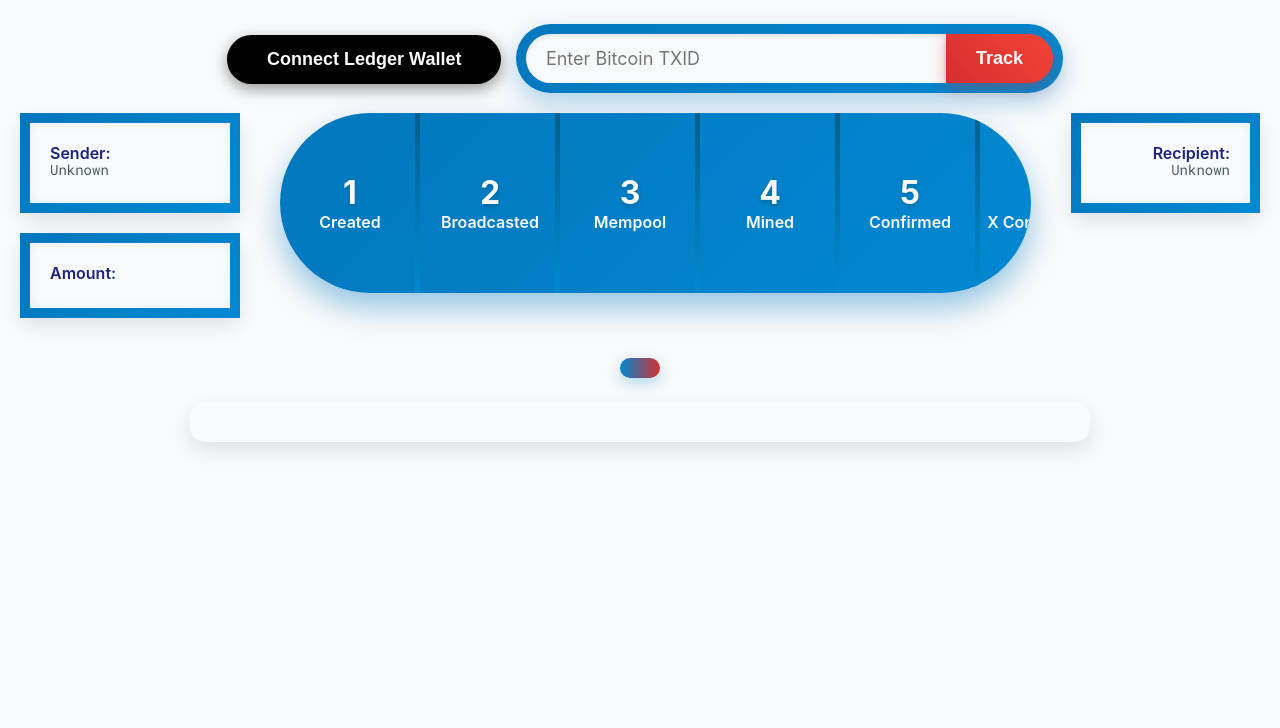
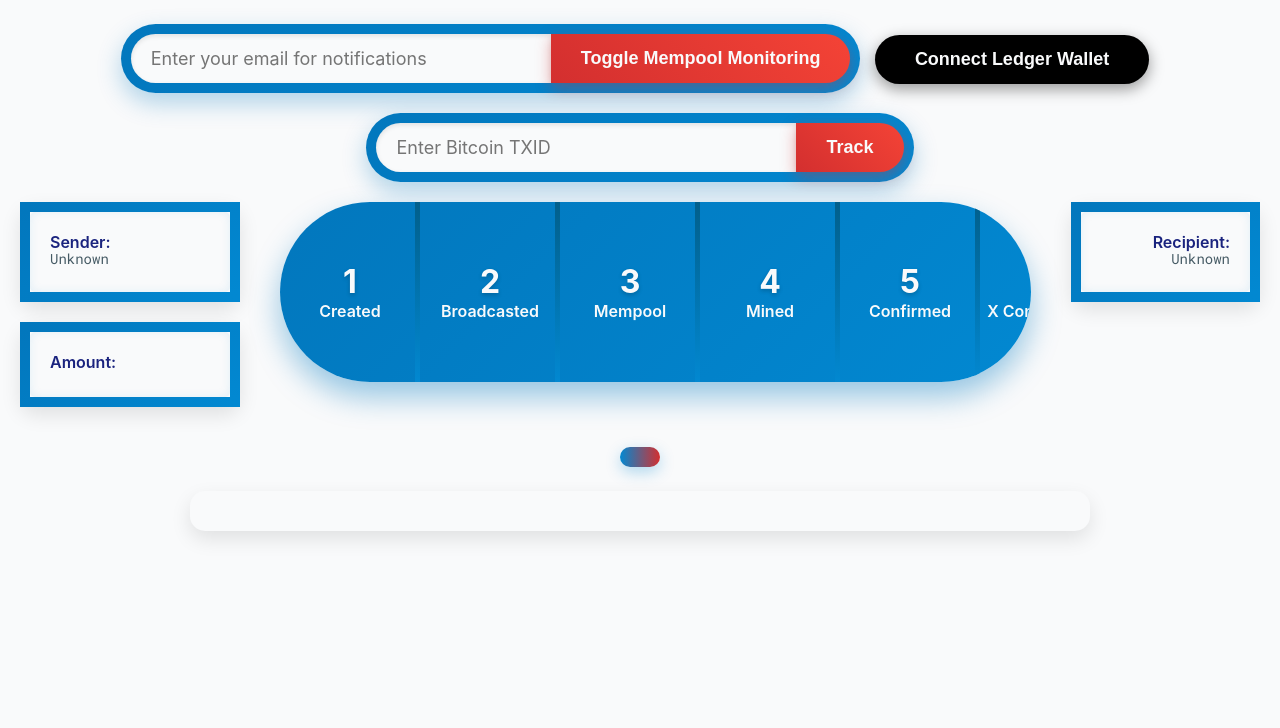
Before and after one commit to virtualwriter/btc.delivery.pizza, a website: page public/index.html in a window 1280 px wide. Shown: the part 172-900 px from the top of the page. Drawn offline with Linux system fonts and the light colour scheme; a web font is replaced by a local one.

Commit message:
Add mempool monitoring for high-value transactions and email notifications

```diff
--- a/public/index.html
+++ b/public/index.html
@@ -283,6 +283,10 @@
 </head>
 <body>
   <h1>Bitcoin Pizza Transaction Tracker</h1>
+  <div class="input-container">
+    <input id="emailInput" placeholder="Enter your email for notifications">
+    <button onclick="toggleMempoolMonitoring()">Toggle Mempool Monitoring</button>
+  </div>
   <button class="connect-wallet-btn" onclick="connectLedger()">Connect Ledger Wallet</button>
   <div id="wallet-form-container">
     <div id="wallet-status">Wallet: Disconnected</div>
```
